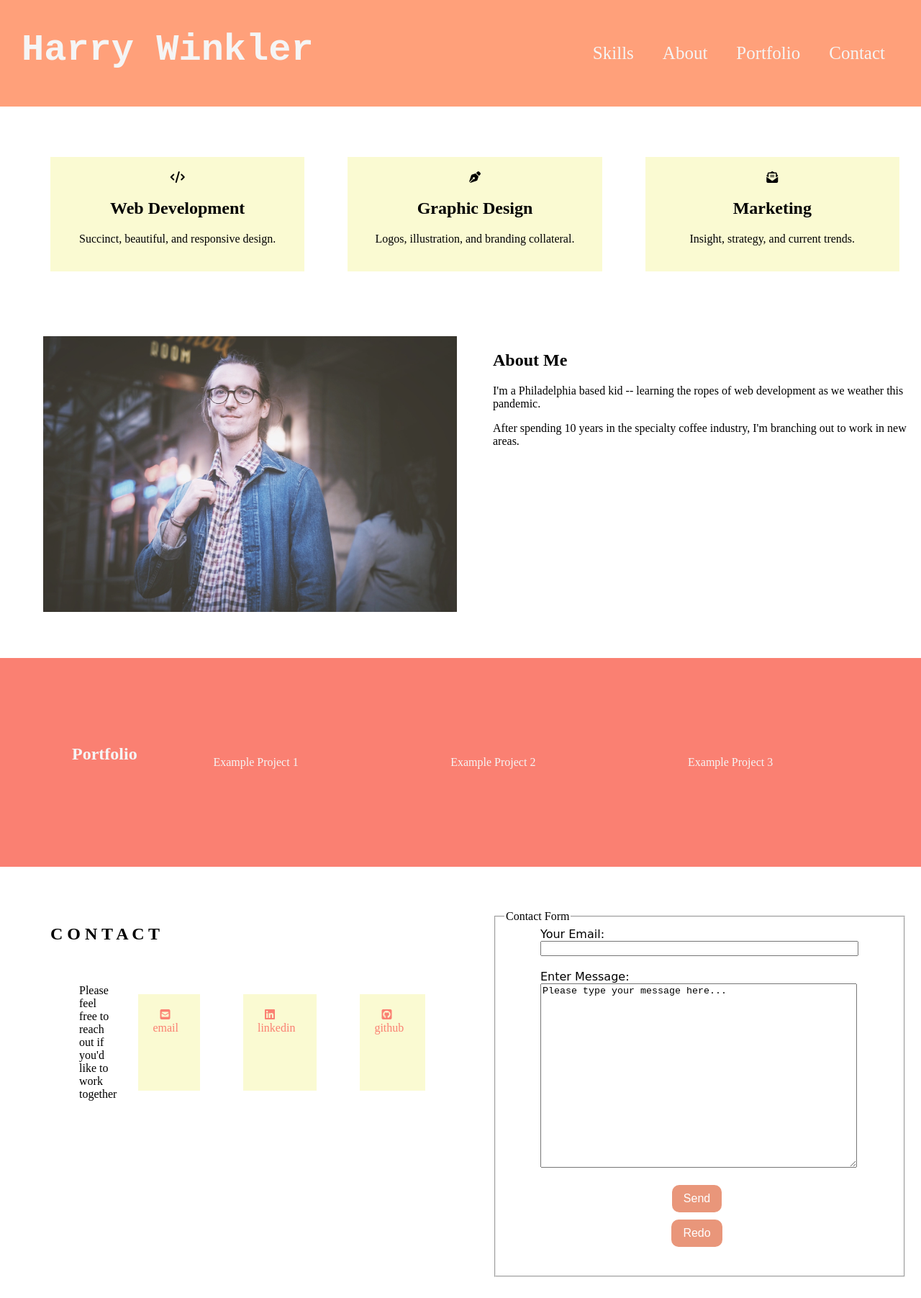
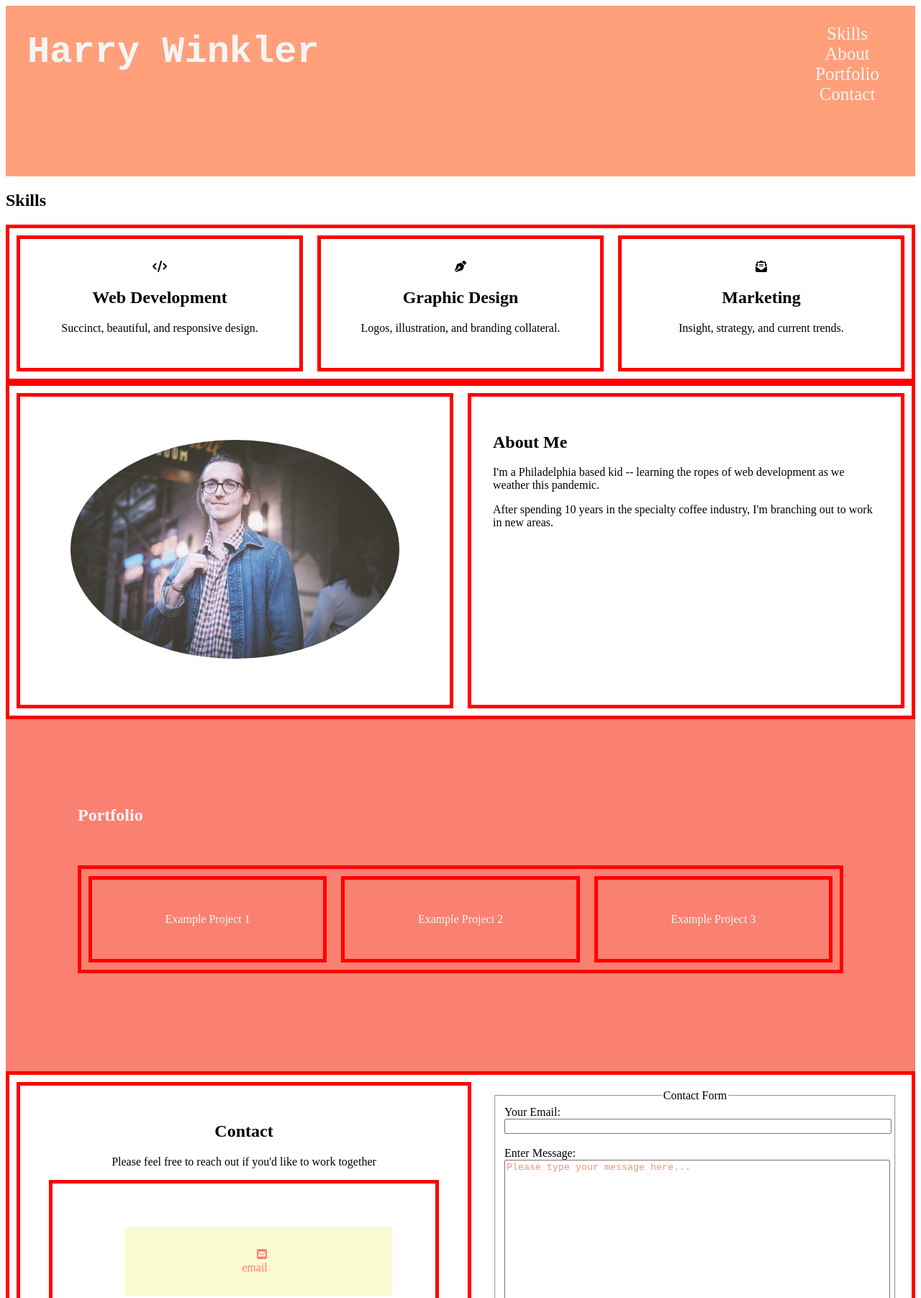
Before and after one commit to fumbl3b/portfolioSite, a plain HTML site: page index.html in a window 1280 px wide. Shown: the top 1803 px of the page at 72% size. Drawn offline with Linux system fonts and the light colour scheme.

Commit message:
some additions

```diff
--- a/index.html
+++ b/index.html
@@ -1,5 +1,6 @@
 <!DOCTYPE html>
 <html lang="en">
+
 <head>
     <meta charset="UTF-8">
     <meta name="viewport" content="width=device-width, initial-scale=1.0">
@@ -7,104 +8,108 @@
     <link href="style.css" rel="stylesheet" type="text/css">
     <script src="https://kit.fontawesome.com/c294a6cb9e.js" crossorigin="anonymous"></script>
 </head>
+
 <body>
     <header>
         <h1>Harry Winkler</h1>
-
         <nav>
             <ul class="group">
-            <li class="item"><a href="#skills">Skills</a></li>
-            <li class="item"><a href="#about">About</a></li>
-            <li class="item"><a href="#portfolio">Portfolio</a></li>
-            <li class="item"><a href="#contact">Contact</a></li>
+                <li><a href="#skills">Skills</a></li>
+                <li><a href="#about">About</a></li>
+                <li><a href="#portfolio">Portfolio</a></li>
+                <li><a href="#contact">Contact</a></li>
             </ul>
         </nav>
     </header>
     <main>
         <section id="skills">
-        <ul class="group">
-<!-- Who you are
-Where you are
-What you do and what makes you special -->
-
-            <li class="item">
+            <h2>Skills</h2>
+            <div class="flex-container">
+                <div class="flex-item">
                     <i class="fas fa-code icon-large"></i>
                     <h2>Web Development</h2>
                     <p>Succinct, beautiful, and responsive design.</p>
-            </li>
-            <li class="item">
+                </div>
+                <div class="flex-item">
                     <i class="fas fa-pen-nib"></i>
                     <h2>Graphic Design</h2>
                     <p>Logos, illustration, and branding collateral.</p>
-            </li>
-            <li class="item">
+                </div>
+                <div class="flex-item">
                     <i class="fas fa-envelope-open-text"></i>
                     <h2>Marketing</h2>
                     <p>Insight, strategy, and current trends.</p>
-            </li>
-        </ul>
+                </div>
+            </div>
         </section>
         <section id="about">
             <!-- demonstrate your passion for the web
 demonstrate desire to work on a team with great programmers
 show your personality outside of coding
 List of services you can (or want to) provide a client. -->
-        <article class="group">
-            <div class="item"><img src="images/linkedinPic.JPG" alt="an image depicting Harry Winkler" /></div>
-            <div class="item item-left">
+            <div class="flex-container">
+                <div class="flex-item"><img src="images/linkedinPic.JPG" alt="an image depicting Harry Winkler" /></div>
+                <div class="text-left flex-item">
                     <h2>About Me</h2>
-                <p>I'm a Philadelphia based kid -- learning the ropes of web development as we weather this pandemic.  </p>
-                <p>After spending 10 years in the specialty coffee industry, I'm branching out to work in new areas.</p>
+                    <p>I'm a Philadelphia based kid -- learning the ropes of web development as we weather this
+                        pandemic. </p>
+                    <p>After spending 10 years in the specialty coffee industry, I'm branching out to work in new areas.
+                    </p>
                 </div>
-        </article>
+            </div>
         </section>
-    <section id="portfolio" class="group bg-callout">
+        <section id="portfolio" class="bg-callout">
             <h2>Portfolio</h2>
             <br>
             <br>
-        <div class="item">
+            <div class="flex-container">
+                <div class="flex-item">
                     <p>Example Project 1</p>
                 </div>
-        <div class="item">
+                <div class="flex-item">
                     <p>Example Project 2</p>
                 </div>
-        <div class="item">
+                <div class="flex-item">
                     <p>Example Project 3</p>
+                </div>
             </div>
             <br>
             <br>
         </section>
         <section id="contact">
-<!-- email address
-link to your github profile
-link to your linkedin profile -->
+            <article>
+                <div class="flex-container">
+                    <div class="flex-item">
+                        <h2>Contact</h2>
+                        <p>Please feel free to reach out if you'd like to work together</p>
+                    <div class="flex-item">
+                        <ul>
+                            <li><a href="mailto:harryewinkler@gmail.com"><i class="fas fa-envelope-square"></i><br>email</a></li>
+                            <li><a href="https://www.linkedin.com/in/harry-winkler-52107395/"><i class="fab fa-linkedin"></i><br>LinkedIn</a></li>
+                            <li><a href="https://github.com/fumbl3b"><i class="fab fa-github-square"></i><br>Github</a></li>
+                        </ul>
+                    </div>
+                </div>
 
 
-        <article class="group">
-            <div class="item item-left">
-                <h2>C O N T A C T</h2>
-                <ul class="group item-left">
-                <p>Please feel free to reach out if you'd like to work together</p>
-                <li class="item"><a href="mailto:harryewinkler@gmail.com"><i class="fas fa-envelope-square"></i><br>email</a></li>
-                <li class="item"><a href="https://www.linkedin.com/in/harry-winkler-52107395/"><i class="fab fa-linkedin"></i><br>linkedin</a></li>
-                <li class="item"><a href="https://github.com/fumbl3b"><i class="fab fa-github-square"></i><br>github</a></li>
-                </ul>
-            </div>
                     <form action="https://formspree.io/xyynolpb" method="post" class="item">
                         <fieldset>
-                    <legend style="text-align: left;">Contact Form</legend>
-                    <div class="item-left">
+                            <legend style="text-align: center;">Contact Form</legend>
+
                                 <label for="user-name">Your Email:</label><br>
-                        <input id="user-name" type=text name="_replyto" maxlength="50" required/>
+                                <input id="user-name" type=text name="_replyto" maxlength="50" required />
                                 <br>
                                 <br>
                                 <label for="message">Enter Message:</label><br>
-                        <textarea id="form-message" type="text" name="message" required>Please type your message here...</textarea>
+                                <textarea id="form-message" type="text" name="message"
+                                    required>Please type your message here...</textarea>
+
+                                <button type="submit">Send</button>
+                                <button type="reset">Reset Form</button>
+                        </form>
                 </div>
-                    <div class="item">
-                        <button type="submit">Send</button><br>
-                        <button type="reset">Redo</button>
-                    </div>
+
+
                 </fieldset>
                 </form>
             </article>
@@ -112,7 +117,12 @@ link to your linkedin profile -->
 
     </main>
 
-<footer></footer>
+    <footer>
+        copyright 2020 fumble labs LLC
+    </footer>
+
+    <script src="script.js"></script>
 
 </body>
+
 </html>
--- a/script.js
+++ b/script.js
@@ -0,0 +1,23 @@
+/* eslint-disable no-console */
+'use strict';
+
+let globalVariable = 'I am a global variable';
+console.log(globalVariable);
+
+const fn = function() {
+  let localVariable = 'I am a local variable';
+  console.log(globalVariable);
+  console.log(localVariable);
+};
+
+fn();
+
+let foo = 'bar';
+let bizz = 'bang';
+
+switch (selection) {
+    case 'create':
+        createfile();
+        break;
+    case 'deleteLast: )_'
+}
--- a/style.css
+++ b/style.css
@@ -1,12 +1,17 @@
-body, main, header {
-    margin: 0;
+.flex-container {
+    display: flex;
+    flex-direction: column;
 }
 
-h1 {
-    font-family: 'Times New Roman', Times, serif;
-    padding: 40px 0;
-    margin:0;
-    text-align:center;
+.flex-item {
+    flex: 1;
+    text-align: center;
+    padding: 30px;
+    margin: 10px;
+}
+
+.text-left {
+    text-align: left;
 }
 
 header {
@@ -14,23 +19,19 @@ header {
     padding-bottom:20px;
 }
 
+div {
+    border-style: solid;
+    border-color: red;
+    border-width: 5px;
+}
+
 nav {
     margin: 0;
-}
-
-header h1 {
-    font-size: 52px;
-    font-family: 'Courier New', Courier, monospace;
-    color:whitesmoke;
-    text-align: center;
-}
-
-header nav {
     display: flex;
     justify-content: center;
 }
 
-header nav ul{
+nav > ul{
     list-style: none;
     text-decoration: none;
     font-size: 25px;
@@ -38,24 +39,31 @@ header nav ul{
     padding-left: 0;
 }
 
-header nav ul:last-child a{
-    margin-right:0;
-}
-
-header nav ul li a {
+nav > ul > li > a {
     text-decoration: none;
     margin: 0 20px 0 0;
     color: whitesmoke;
 }
 
+nav > ul:last-child > a{
+    margin-right:0;
+}
+
+h1 {
+    font-size: 52px;
+    font-family: 'Courier New', Courier, monospace;
+    color:whitesmoke;
+    text-align: center;
+}
+
 img {
-    padding-left: 40px;
+    max-width: 85%;
+    padding: 10%;
     opacity: 85%;
 }
 
-main section ul {
-    display: flex;
-    flex-direction: row;
+main > section > ul {
+    flex-direction: column;
 }
 
 main section ul li {
@@ -81,6 +89,8 @@ main ul li a {
 
 main section img {
     width: 100%;
+    padding: 30px;
+    border-radius: 50%
 }
 
 .
@@ -89,6 +99,12 @@ main section form {
     display: flex;
     justify-content: center;
     flex-direction: column;
+}
+
+section {
+    display: flex;
+    flex-direction: column;
+    align-content: center;
 }
 
 section.bg-callout {
@@ -103,12 +119,10 @@ form input, form textarea {
 
 form textarea {
     height: 250px;
+    color: darksalmon;
 }
 
-form div {
-    font-family: cursive;
-    align-content: center;
-}
+
 
 form input[type=text] {
     color: darksalmon;
@@ -125,7 +139,6 @@ button {
 }
 
 .group {
-    display: flex;
     flex-direction: column;
     margin-bottom: 100px;
     text-align: center;
@@ -137,22 +150,7 @@ button {
     justify-content: space-evenly;
 }
 
-.item-left {
-    max-width: 80%;
-    text-align: left;
-    margin-left: 50px;
-}
-
-.item-right {
-    text-align: right;
-    margin-right: 60px;
-}
-
-.item-double {
-    flex: 2;
-}
-
-@media all and (min-width: 600px) {
+@media all and (min-width: 800px) {
     header {
         display: flex;
         justify-content: space-between;
@@ -163,12 +161,15 @@ button {
         color: rgb(117, 76, 62);
     }
 
+    main > section > ul > li {
+        flex-direction: row;
+    }
+
     main ul li a:hover {
         color:darksalmon;
     }
-
-    .group {
+    .flex-container {
+        display: flex;
         flex-direction: row;
-        margin: 40px 0;
     }
 }
```
Also changed, not shown: index2.html (added, +123 -0 lines). Lines whose indentation alone changed are shown as unchanged.
